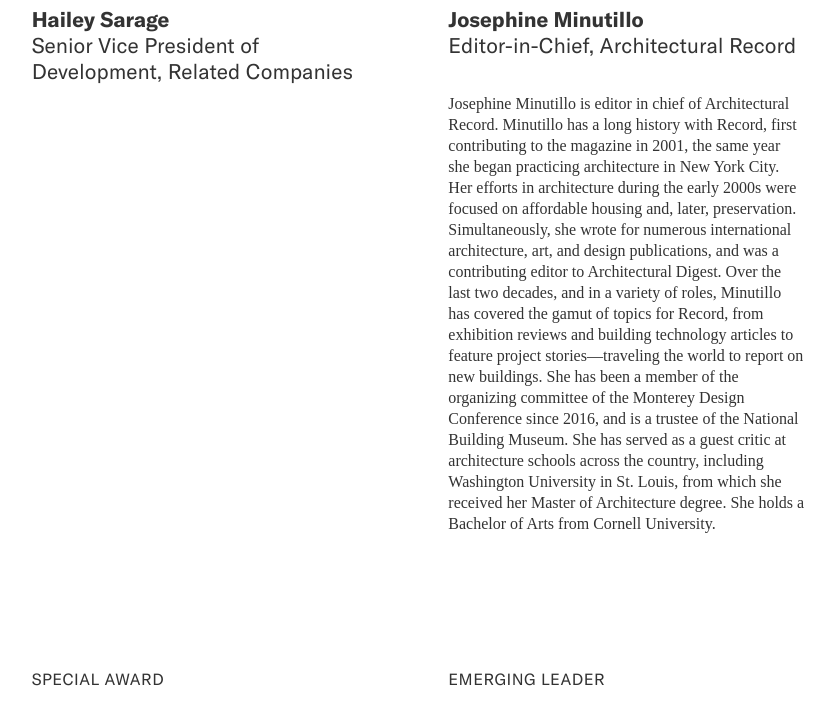
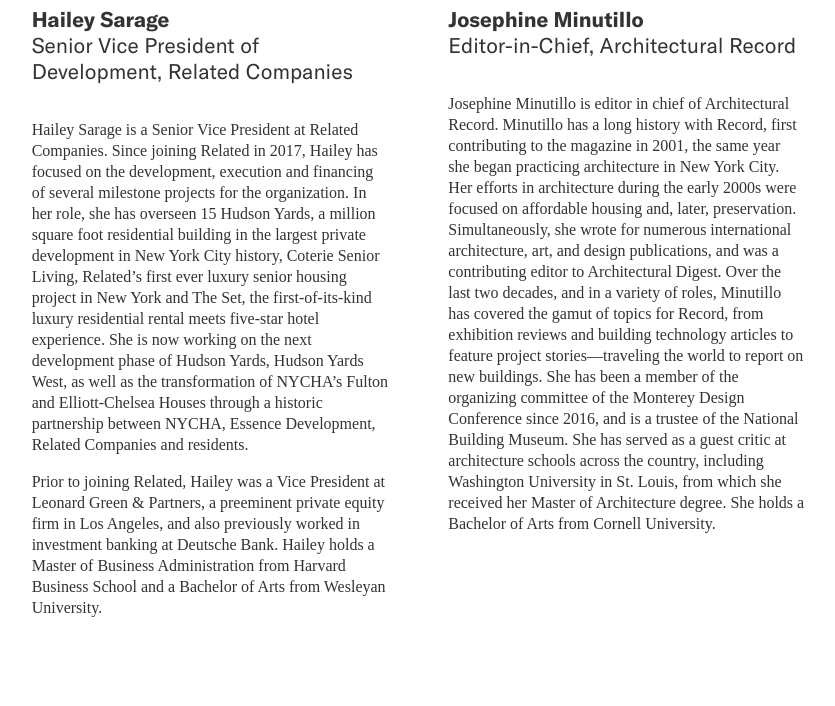
Before and after one commit to jengalas/bwaf-bbw, a Jekyll site: the page built from _programs/leadership-awards-gala.md, in a window 1280 px wide and 900 px high, scrolled down 3283 px, cut to the strip 139-845 px from the top of the window. Shown: the whole strip, without its empty margins (445-1280 px from the left). Built offline with Jekyll 4.4.1, drawn with Linux system fonts in a browser that asks for light colours; nearby versions of some CDN libraries; some web fonts are replaced.

Commit message:
Updated 1 file via CloudCannon.

```diff
--- a/_programs/leadership-awards-gala.md
+++ b/_programs/leadership-awards-gala.md
@@ -145,7 +145,29 @@
         image: >-
           https://res.cloudinary.com/beverly-willis-architecture-foundation/image/upload/v1738704142/hailey-sarage.jpg
         category: Innovative Executive
-        description: ''
+        description: >-
+          Hailey Sarage is a Senior Vice President at Related Companies. Since
+          joining Related in 2017, Hailey has focused on the development,
+          execution and financing of several milestone projects for the
+          organization. In her role, she has overseen 15 Hudson Yards, a million
+          square foot residential building in the largest private development in
+          New York City history, Coterie Senior Living, Related’s first ever
+          luxury senior housing project in New York and The Set, the
+          first-of-its-kind luxury residential rental meets five-star hotel
+          experience. She is now working on the next development phase of Hudson
+          Yards, Hudson Yards West, as well as the transformation of NYCHA’s
+          Fulton and Elliott-Chelsea Houses through a historic partnership
+          between NYCHA, Essence Development, Related Companies and residents.
+
+
+          Prior to joining Related, Hailey was a Vice President at Leonard Green
+          & Partners, a preeminent private equity firm in Los Angeles, and also
+          previously worked in investment banking at Deutsche Bank. Hailey holds
+          a Master of Business Administration from Harvard Business School and a
+          Bachelor of Arts from Wesleyan University.
+
+
+          <br>
       - name: Josephine Minutillo
         title_role: Editor-in-Chief, Architectural Record
         image: >-
```
